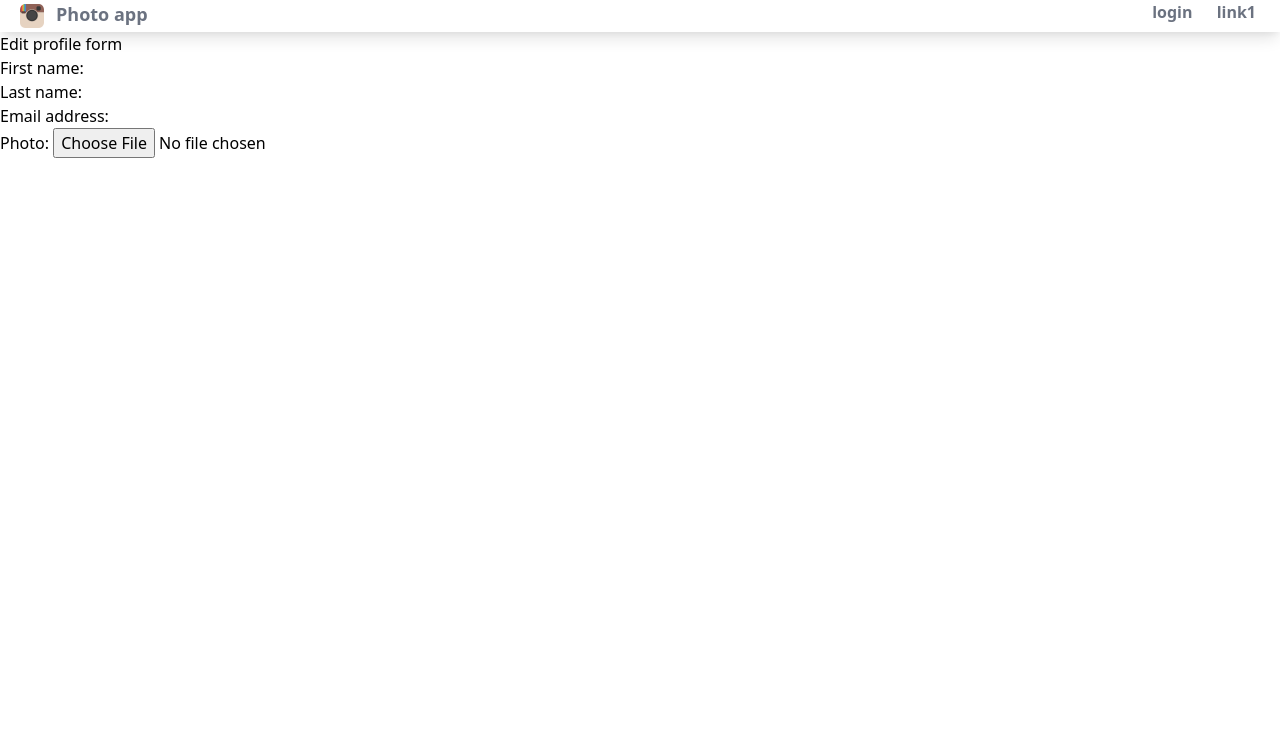
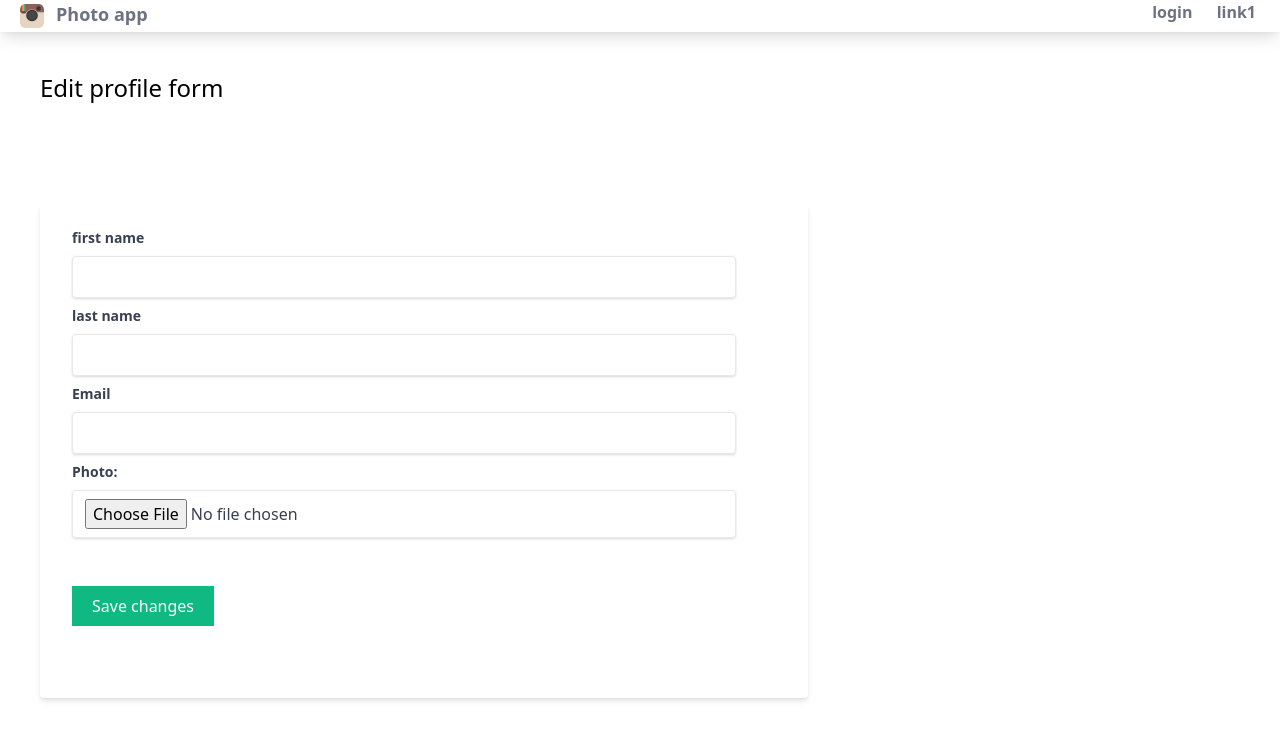
Before and after one commit to trismagp/social, a Django app: template socialproject/users/templates/users/edit.html in a window 1280 px wide. Shown: the top 740 px of the page. Run offline with Django 4.2, Linux system fonts and the light colour scheme; the template is opened without the code that fills it: values that come from a table or form of the project are taken from there, others are empty; style sheets or scripts are compiled from the project's sources.

Commit message:
style user edit form

```diff
--- a/socialproject/users/templates/users/edit.html
+++ b/socialproject/users/templates/users/edit.html
@@ -1,11 +1,32 @@
 {% extends 'users/base.html' %}
 
 {% block body %}
-<h2>Edit profile form</h2>
-<form method="POST" enctype="multipart/form-data">
-    {% csrf_token %}
-    {{ user_form.as_p }}
-    {{ profile_form.as_p }}
-    <imput type="submit" />
-</form>
+
+<h1 class="text-2xl m-10">Edit profile form</h1>
+
+<div class="container py-5">
+    <form method="POST" enctype="multipart/form-data" class="bg-white shadow-md m-10 w-3/5 rounded px-8 pt-6 pb-8 mb-4">
+        {% csrf_token %}
+        <div class="mb-2">
+            <label class="block text-gray-700 text-sm font-bold mb-2" for="">first name</label>
+            <div class="shadow text-gray-700 appearance-none border rounded py-2 px-3 mr-10">{{ user_form.first_name }}</div>
+        </div>
+        <div class="mb-2">
+            <label class="block text-gray-700 text-sm font-bold mb-2" for="">last name</label>
+            <div class="shadow text-gray-700 appearance-none border rounded py-2 px-3 mr-10">{{ user_form.last_name }}</div>
+        </div>
+        <div class="mb-2">
+            <label class="block text-gray-700 text-sm font-bold mb-2" for="">Email</label>
+            <div class="shadow text-gray-700 appearance-none border rounded py-2 px-3  mr-10">{{ user_form.email }}</div>
+        </div>
+        <div class="mb-2">
+            <label class="block text-gray-700 text-sm font-bold mb-2" for="">Photo:</label>
+            <div class="shadow text-gray-700 appearance-none border rounded py-2 px-3  mr-10">{{ profile_form.photo }}</div>
+        </div>
+        <button class="text-white bg-green-500 px-5 py-2 my-10" type="submit">Save changes</button>
+    </form>
+</div>
+
+
+
 {% endblock %}
```
